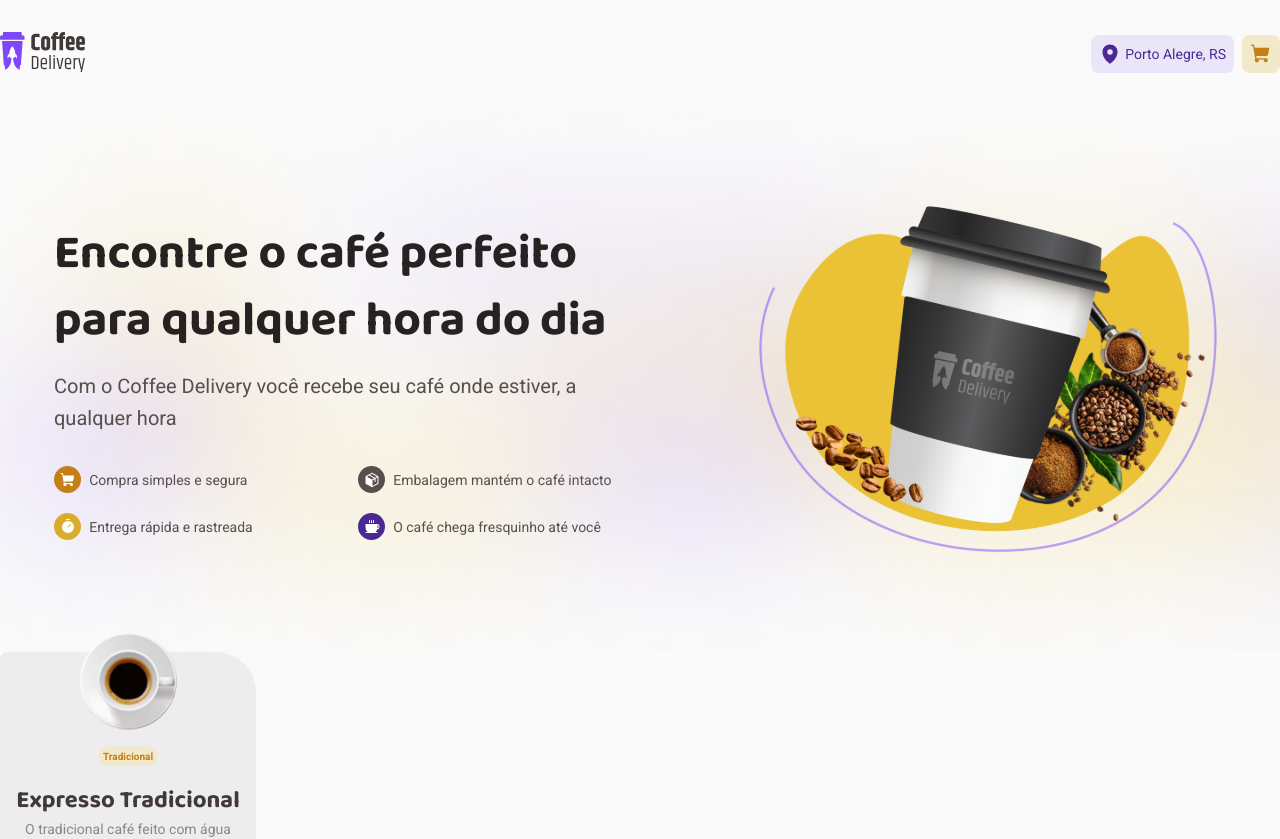
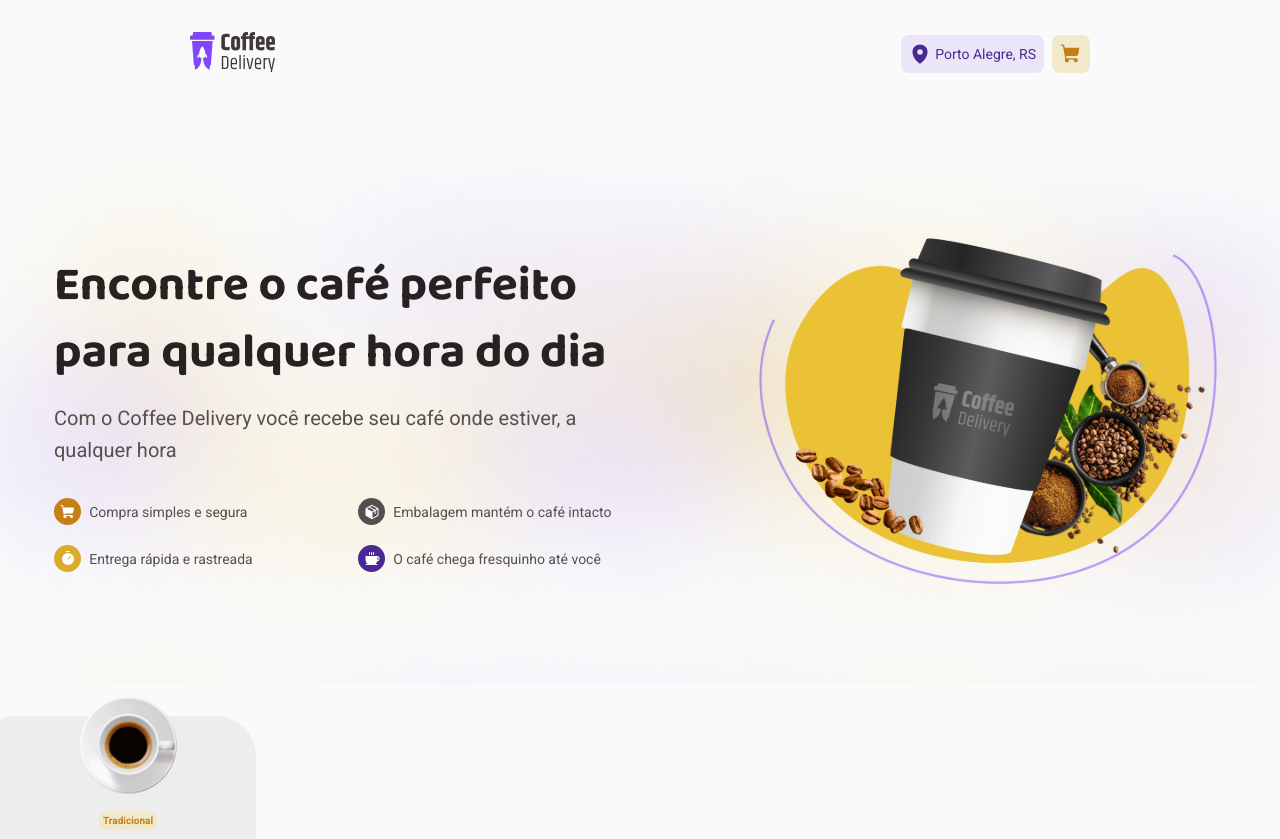
Before and after one commit to SidneyRoberto9/coffee-delivery, a React (Vite) app: page / in a window 1280 px wide. Shown: the top 839 px of the page. Built offline with nearby package versions, Linux system fonts and the light colour scheme.

Commit message:
💄 style: Update center with display

```diff
--- a/src/Components/Header/styles.ts
+++ b/src/Components/Header/styles.ts
@@ -3,8 +3,7 @@ import styled from "styled-components";
 export const HeaderContainer = styled.header`
   width: 100%;
   margin: 2rem auto;
-
-  max-width: 90rem;
+  max-width: calc(100% - 23.75rem);
 
   display: flex;
   align-items: center;
--- a/src/layouts/DefaultLayout/styles.ts
+++ b/src/layouts/DefaultLayout/styles.ts
@@ -3,4 +3,5 @@ import styled from "styled-components";
 export const DefaultLayoutContainer = styled.div`
   display: flex;
   flex-direction: column;
+  margin: 0 auto;
 `
--- a/src/pages/Home/components/Main/styles.ts
+++ b/src/pages/Home/components/Main/styles.ts
@@ -4,13 +4,14 @@ import background from "../../../../assets/intro-background.png";
 
 export const MainContainer = styled.main`
   width: 100%;
+  margin: 2rem auto;
   height: 34rem;
-  margin: 0 auto;
 
   display: flex;
   align-items: center;
   justify-content: space-around;
   background-image: url(${background});
+  background-size: contain;
 
   div {
     max-width: 36.75rem;
```
